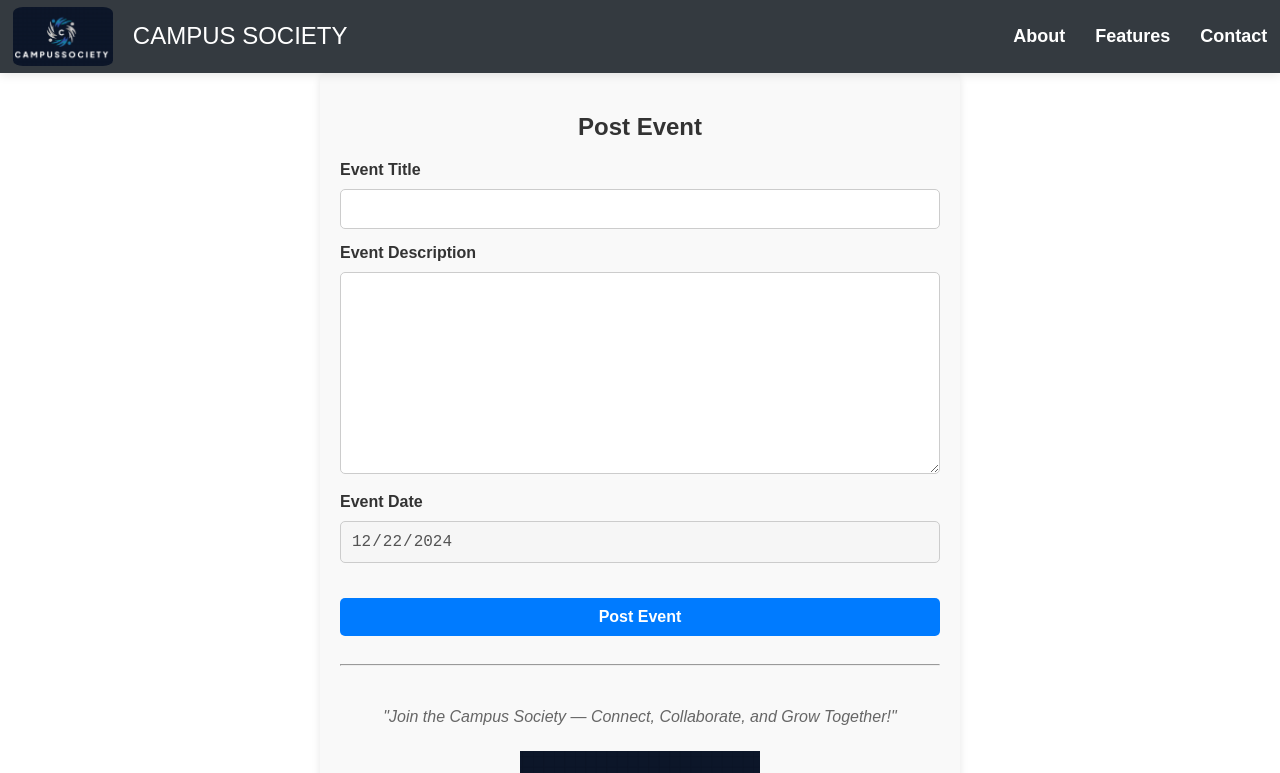
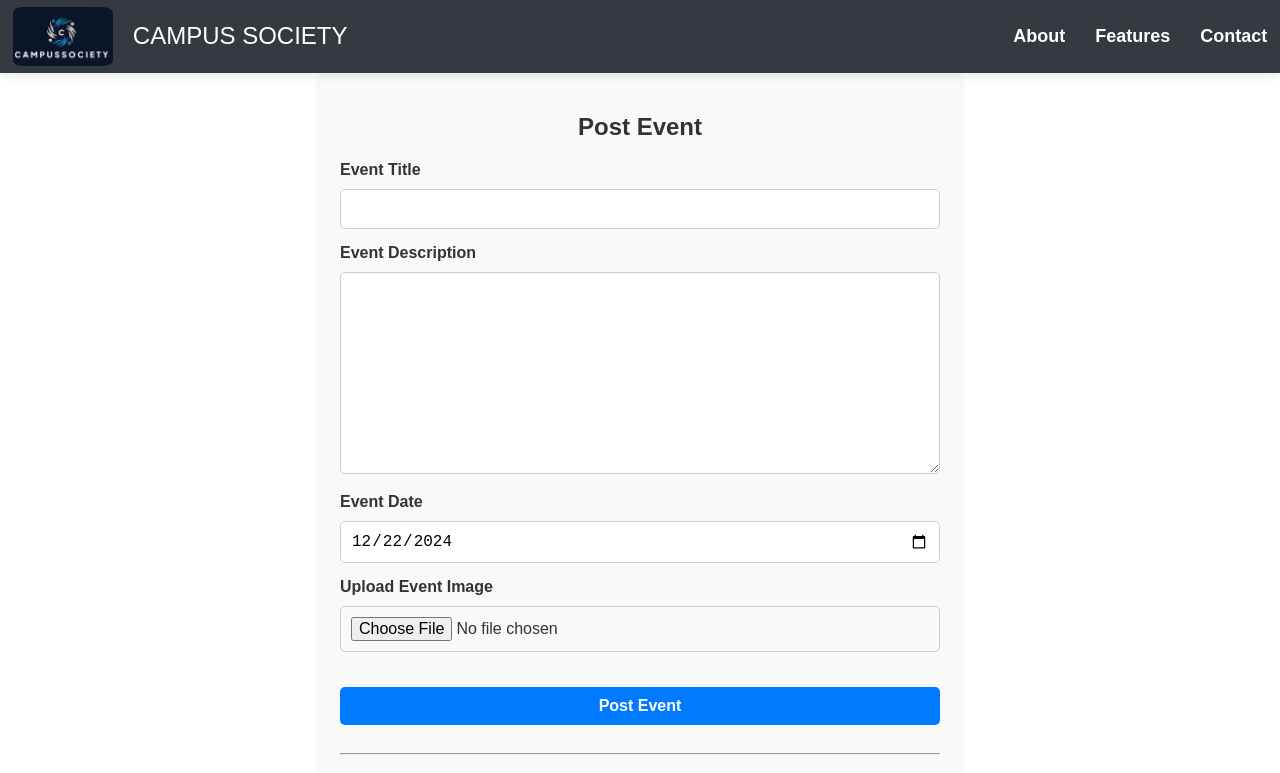
Before and after one commit to mehul1409/campusSocietyFrontend, a React (Vite) app: page /post-event in a window 1280 px wide. Shown: the top 773 px of the page. Built offline with nearby package versions, Linux system fonts and the light colour scheme.

Commit message:
add video upload

```diff
--- a/src/pages/postevent/PostEvent.jsx
+++ b/src/pages/postevent/PostEvent.jsx
@@ -9,6 +9,8 @@ const PostEvent = () => {
     date: new Date().toISOString().split('T')[0],
   });
 
+  const [file, setFile] = useState(null);
+
   const [errorMessage, setErrorMessage] = useState('');
   const [successMessage, setSuccessMessage] = useState('');
   const navigate = useNavigate();
@@ -19,6 +21,10 @@ const PostEvent = () => {
       ...prevDetails,
       [name]: value,
     }));
+  };
+
+  const handleFileChange = (e) => {
+    setFile(e.target.files[0]);
   };
 
   const handleSubmit = async (e) => {
@@ -36,20 +42,22 @@ const PostEvent = () => {
     }
 
     try {
+
+      const formData = new FormData();
+      formData.append('coordinatorId', coordinatorId);
+      formData.append('title', eventDetails.title);
+      formData.append('description', eventDetails.description);
+      formData.append('date', eventDetails.date);
+      formData.append('photo', file);
+
       const response = await fetch('https://campussociety.onrender.com/coordinator/PostEvent', {
         method: 'POST',
         headers: {
-          'Content-Type': 'application/json',
+          // 'Content-Type': 'application/json',
+          // 'Content-Type': 'multipart/form-data',
           'coordinatorauthorize': localStorage.getItem('coordinatorauthorize'),
         },
-        body: JSON.stringify({
-          coordinatorId,
-          eventDetails: {
-            title: eventDetails.title,
-            description: eventDetails.description,
-            date: eventDetails.date,
-          },
-        }),
+        body:formData,
       });
 
       if (response.ok) {
@@ -73,7 +81,6 @@ const PostEvent = () => {
       }, 3000);
     }
   };
-
   return (
     <div className="post-event-container">
     <h2 className="post-event-heading">Post Event</h2>
@@ -113,9 +120,18 @@ const PostEvent = () => {
           value={eventDetails.date}
           onChange={handleChange}
           required
-          disabled
         />
       </div>
+      <div>
+          <label className="post-event-label">Upload Event Image</label>
+          <input
+            className="post-event-input"
+            type="file"
+            name="photo"
+            accept="image/*"
+            onChange={handleFileChange}
+          />
+        </div>
       <button className="post-event-button" type="submit">Post Event</button>
     </form>
     <hr />
```
